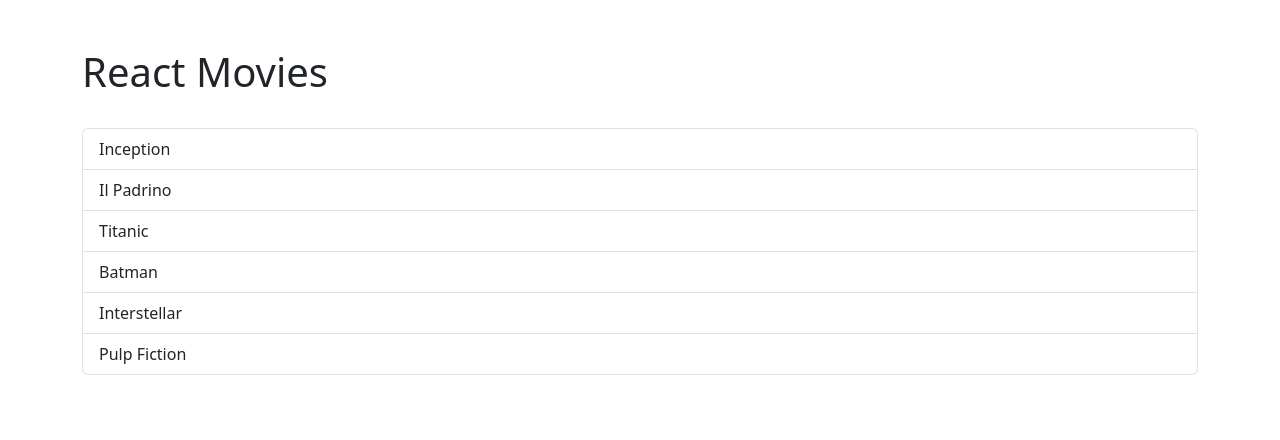
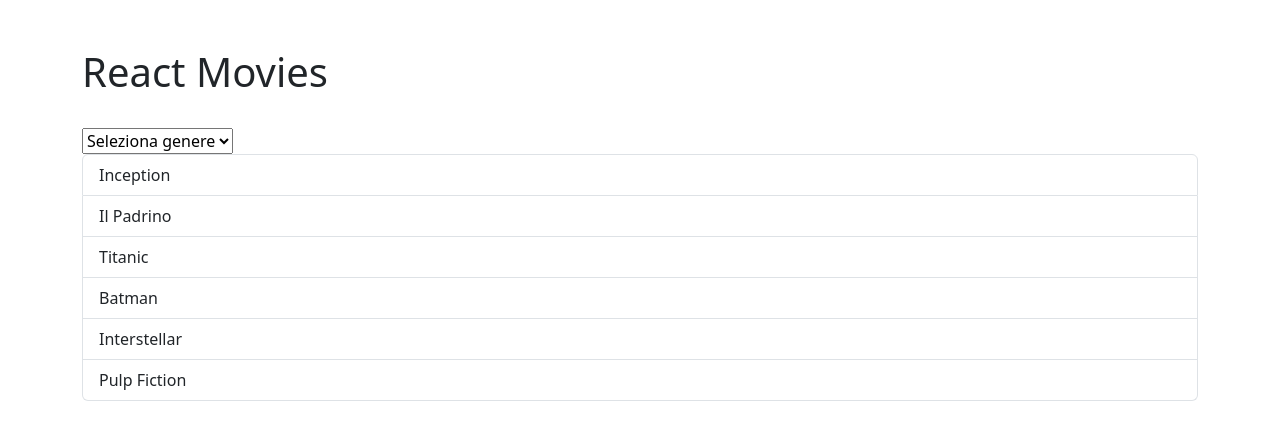
Before and after one commit to MelaniaPicone/react-movie-filter, a React (Vite) app: page / in a window 1280 px wide. Shown: the top 440 px of the page. Built offline with nearby package versions, Linux system fonts and the light colour scheme.

Commit message:
[feat] genre select

```diff
--- a/src/App.jsx
+++ b/src/App.jsx
@@ -15,7 +15,13 @@ function App() {
     <div className="col-12">
       <h1>React Movies</h1>
     </div>
+
     <div className="col-12">
+      <select name="" id="" className="form select">
+ <option value="">Seleziona genere</option>
+{startMovies.map((movie, index) => {return (<option value={movie.genre} > {movie.genre} </option>)}
+)}
+      </select>
       <ul className="list-group ms-0">
         {startMovies.map((movie, index)=> {
           return (<li key={index} className="list-group-item">
```
